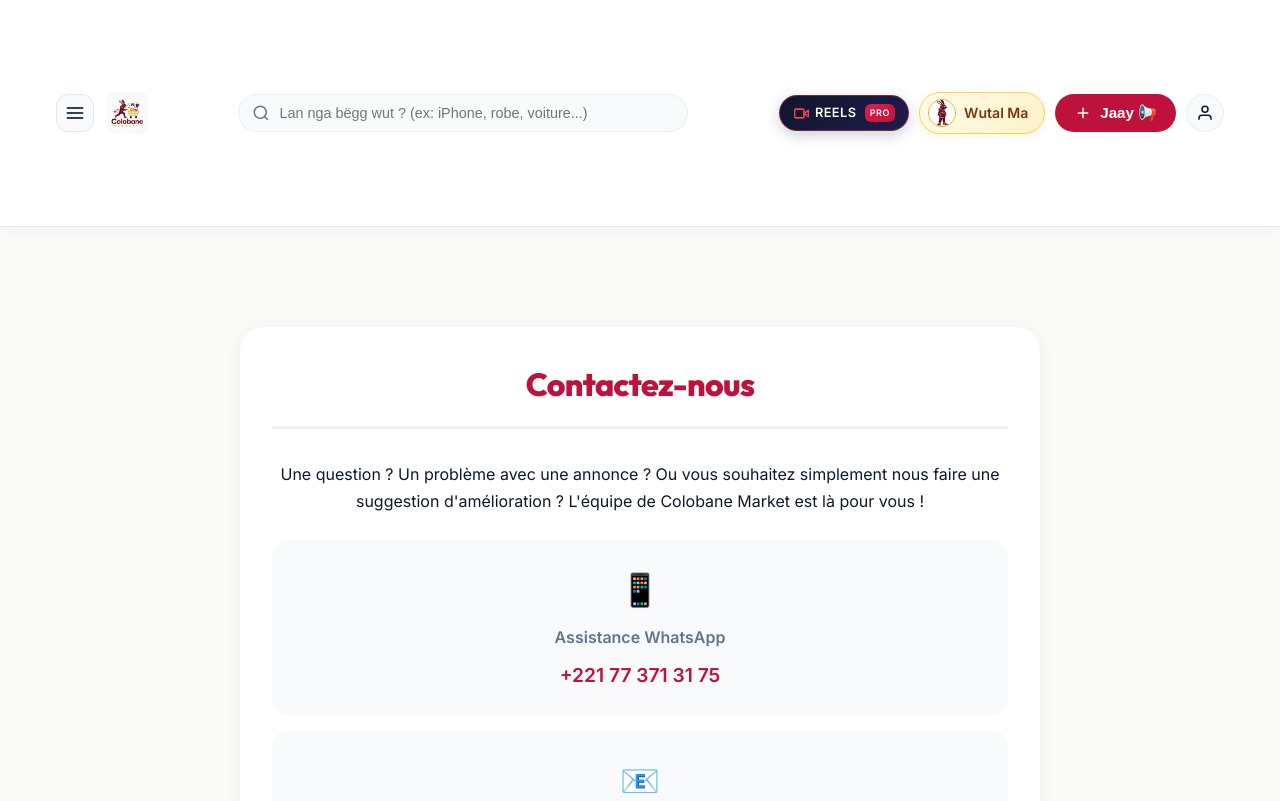
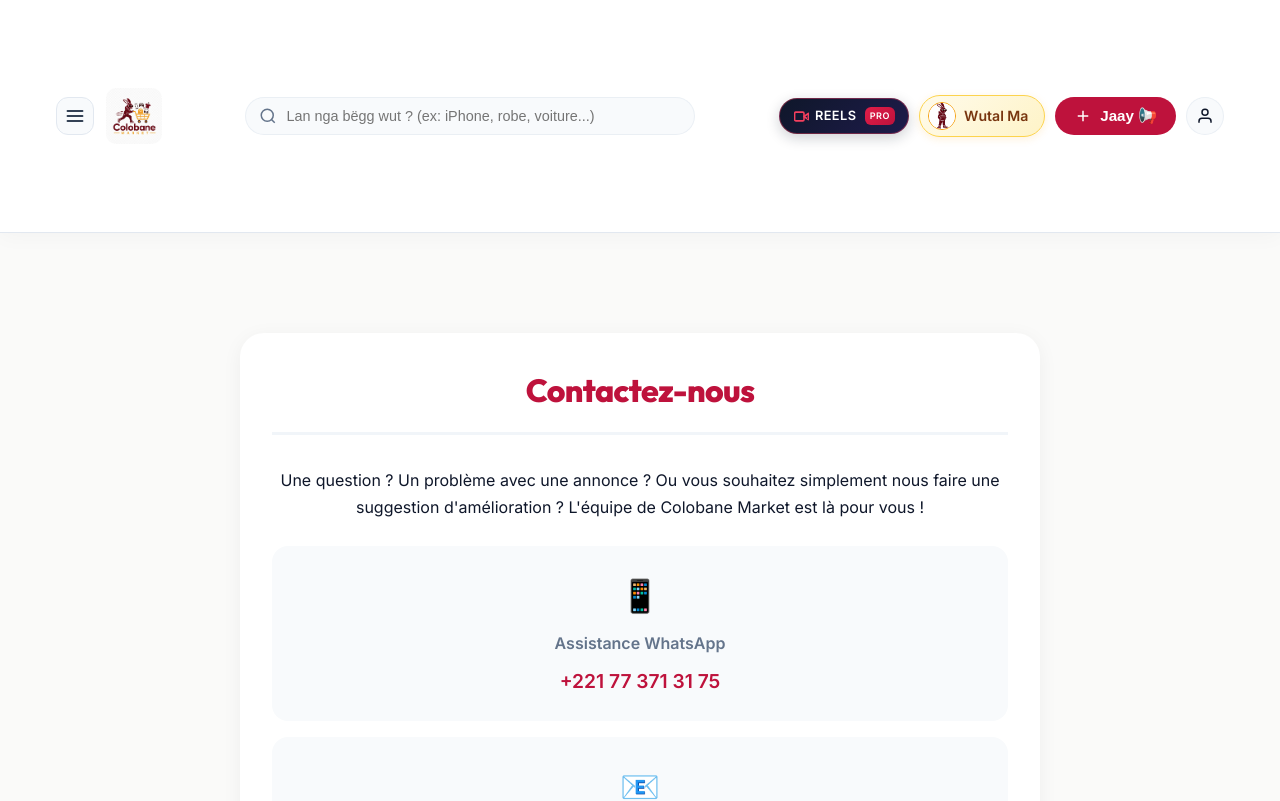
Before and after one commit to colways27-cell/colobane-market, a React (Vite) app: page /contact in a window 1280 px wide. Shown: the top 801 px of the page. Built offline with nearby package versions, Linux system fonts and the light colour scheme.

Commit message:
style: enlarge header logo height to 56px for enhanced brand visibility

```diff
--- a/src/components/Navbar.jsx
+++ b/src/components/Navbar.jsx
@@ -104,7 +104,7 @@ const Navbar = () => {
   return (
     <>
       <header className="navbar-header" style={{ position: 'sticky', top: 0, zIndex: 100, background: 'rgba(255, 255, 255, 0.96)', backdropFilter: 'blur(12px)', borderBottom: '1px solid #E2E8F0', boxShadow: '0 4px 20px rgba(0,0,0,0.03)' }}>
-        <div className="section-container" style={{ display: 'flex', alignItems: 'center', justifyContent: 'space-between', height: '66px', padding: '0 1rem' }}>
+        <div className="section-container" style={{ display: 'flex', alignItems: 'center', justifyContent: 'space-between', height: '72px', padding: '0 1rem' }}>
 
           {/* Left: Logo */}
           <div style={{ display: 'flex', alignItems: 'center', gap: '0.75rem' }}>
@@ -118,7 +118,7 @@ const Navbar = () => {
             </button>
 
             <Link to="/" style={{ display: 'flex', alignItems: 'center', textDecoration: 'none' }}>
-              <img src="/image marque.jpg" alt="Colobane Market" style={{ height: '42px', objectFit: 'contain', borderRadius: '8px' }} />
+              <img src="/image marque.jpg" alt="Colobane Market" style={{ height: '56px', maxHeight: '56px', width: 'auto', objectFit: 'contain', borderRadius: '10px' }} />
             </Link>
           </div>
 
```
